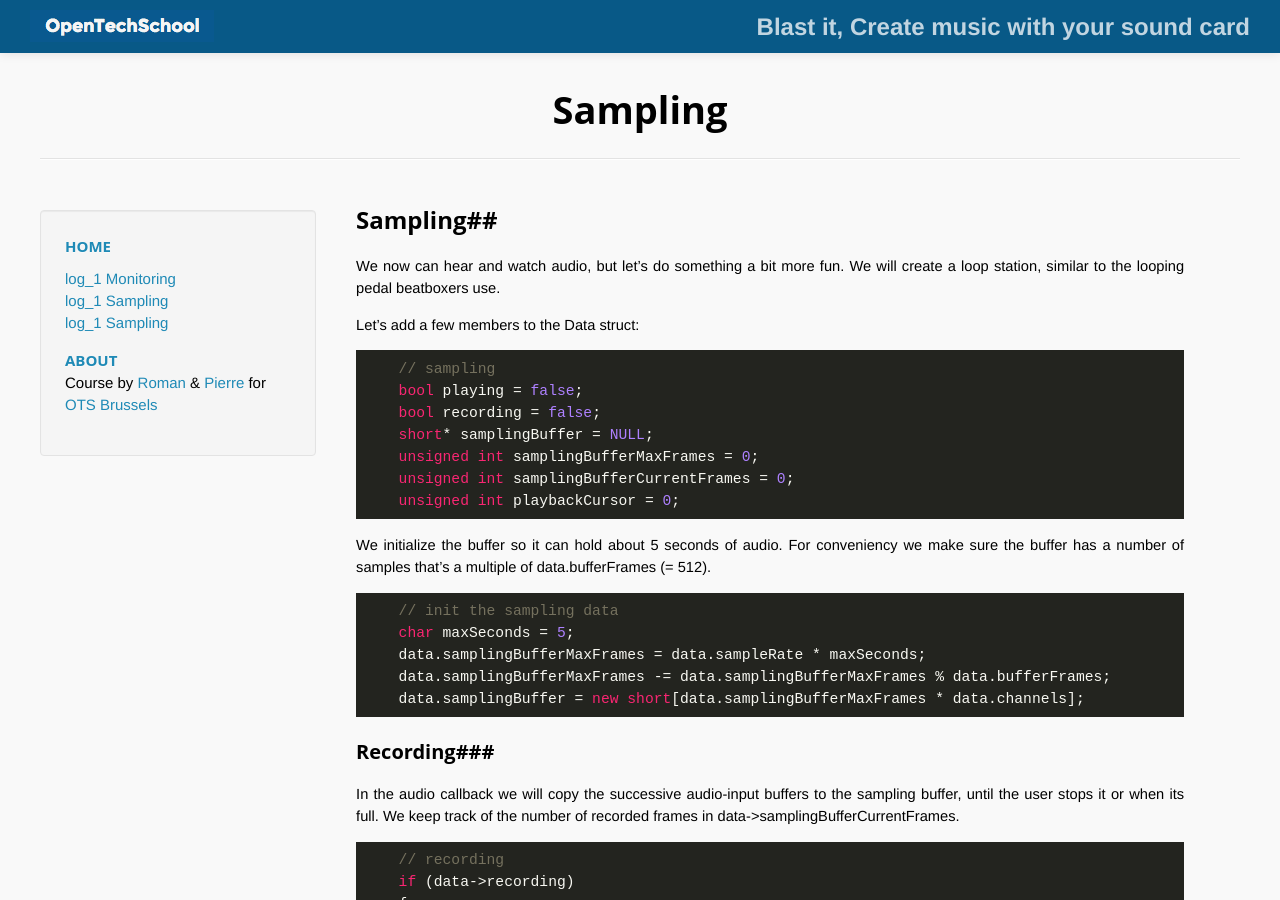
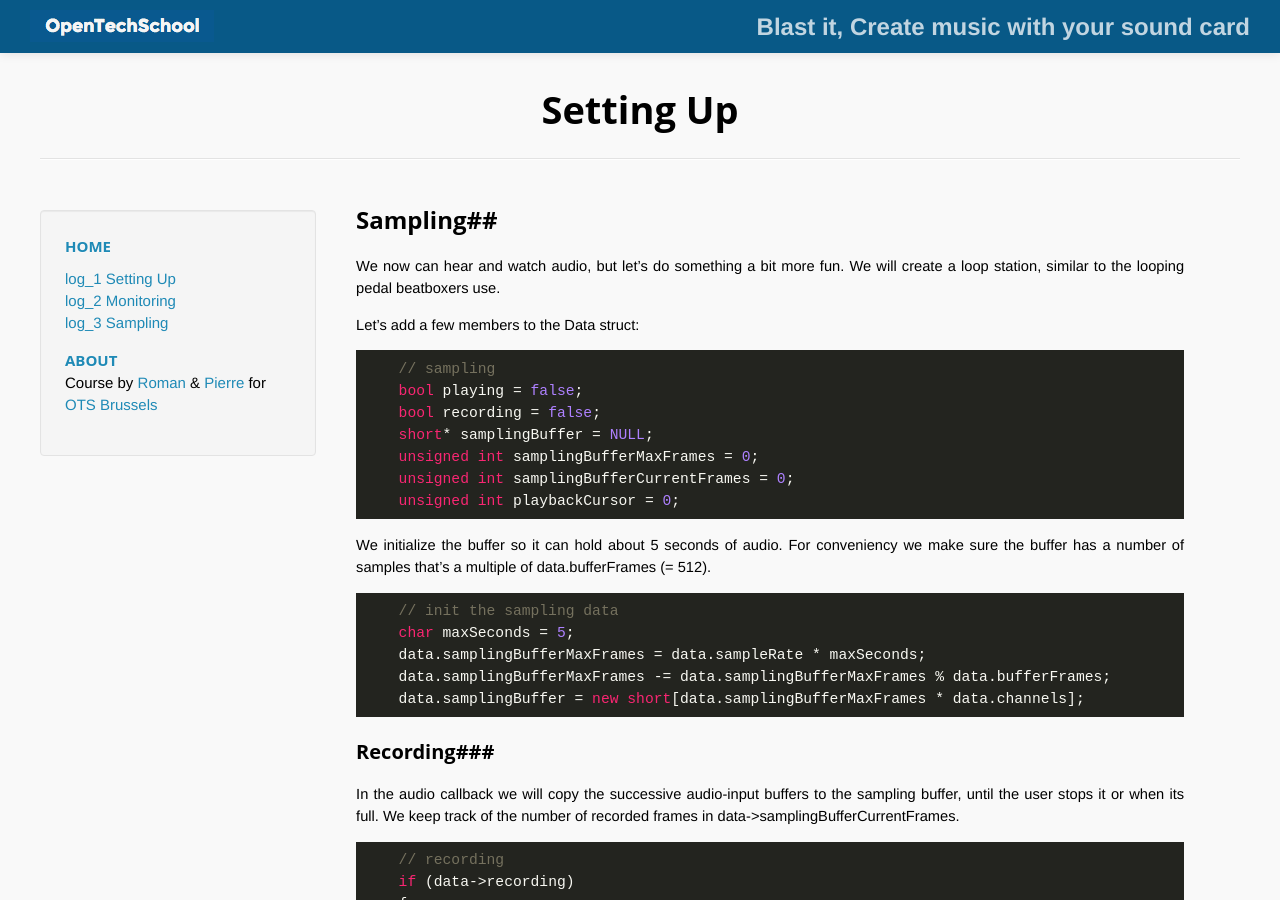
Before and after one commit to OpenTechSchool-Brussels/blast-it, a Jekyll site: the page built from setting-up.markdown, in a window 1280 px wide and 900 px high. Built offline with Jekyll 4.4.1, drawn with Linux system fonts in a browser that asks for light colours; Markdown is read by kramdown in place of the engine named in the settings.

Commit message:
update titles and indexes

```diff
--- a/monitoring.markdown
+++ b/monitoring.markdown
@@ -1,7 +1,7 @@
 ---
 title: Monitoring
 layout: default
-num: 1
+num: 2
 ---
 
 ###Init Audio Stream###
--- a/sampling.markdown
+++ b/sampling.markdown
@@ -1,7 +1,7 @@
 ---
 title: Sampling
 layout: default
-num: 1
+num: 3
 ---
 
 [Pierre Guilluy](http://proteinderklang.com/Credits/PierreGuilluy.html)
--- a/setting-up.markdown
+++ b/setting-up.markdown
@@ -1,5 +1,5 @@
 ---
-title: Sampling
+title: Setting Up
 layout: default
 num: 1
 ---
```
